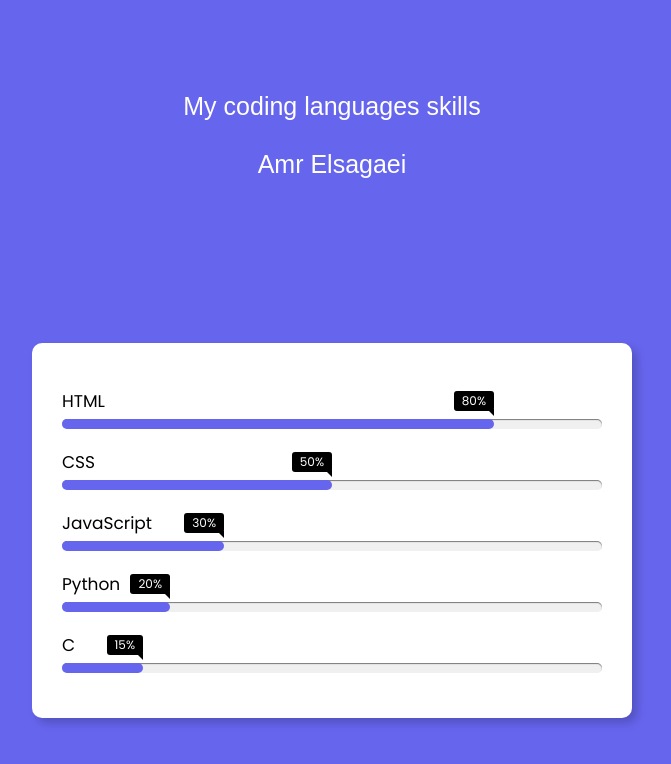
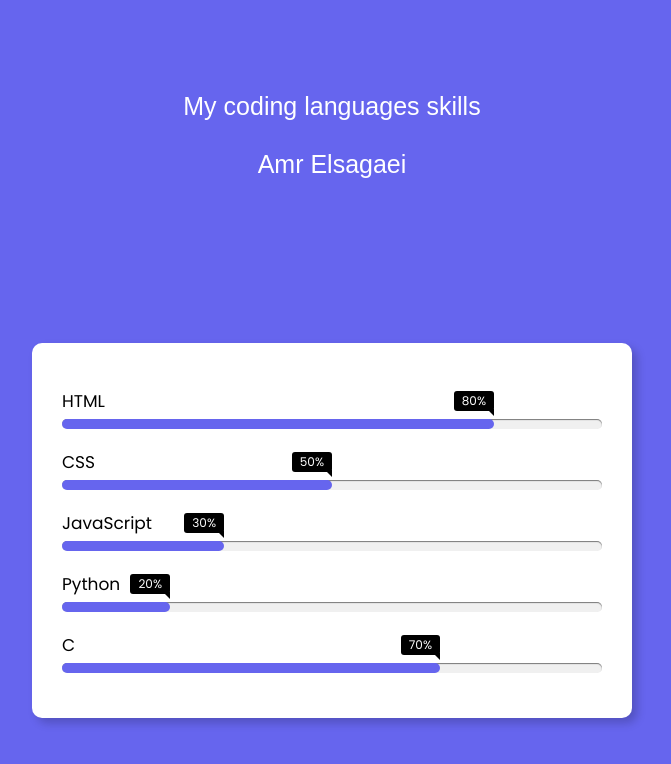
Before and after one commit to amrelsagaei/Animated-Skills-Bar, a plain HTML site: page index.html in a window 1280 px wide. Shown: the whole page, without its empty margins (308-979 px from the left). Drawn offline with Linux system fonts and the light colour scheme.

Commit message:
Update style.css

```diff
--- a/css/style.css
+++ b/css/style.css
@@ -95,7 +95,7 @@ body h1{
     width: 20%;
 }
 .progress-line.C span{
-    width: 15%;
+    width: 70%;
 }
 .bar .progress-line span::before{
     position: absolute;
@@ -142,5 +142,5 @@ body h1{
     content: "20%";
 }
 .progress-line.C span::after{
-    content: "15%";
+    content: "70%";
 }
```
